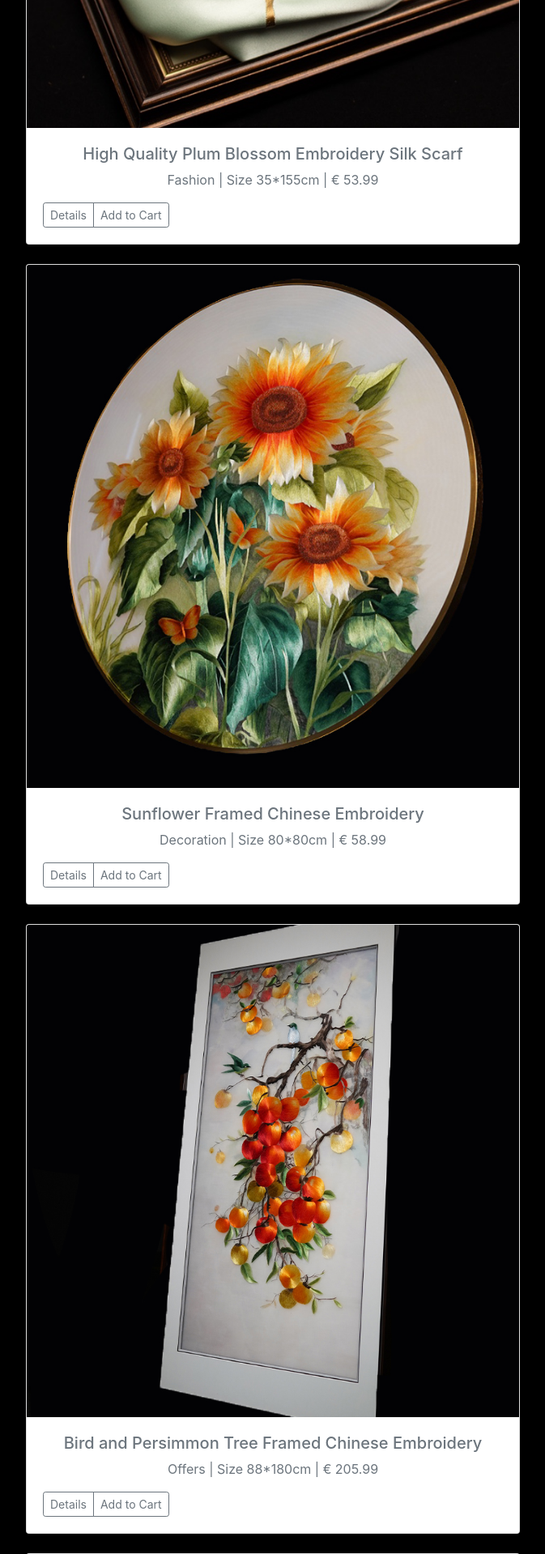
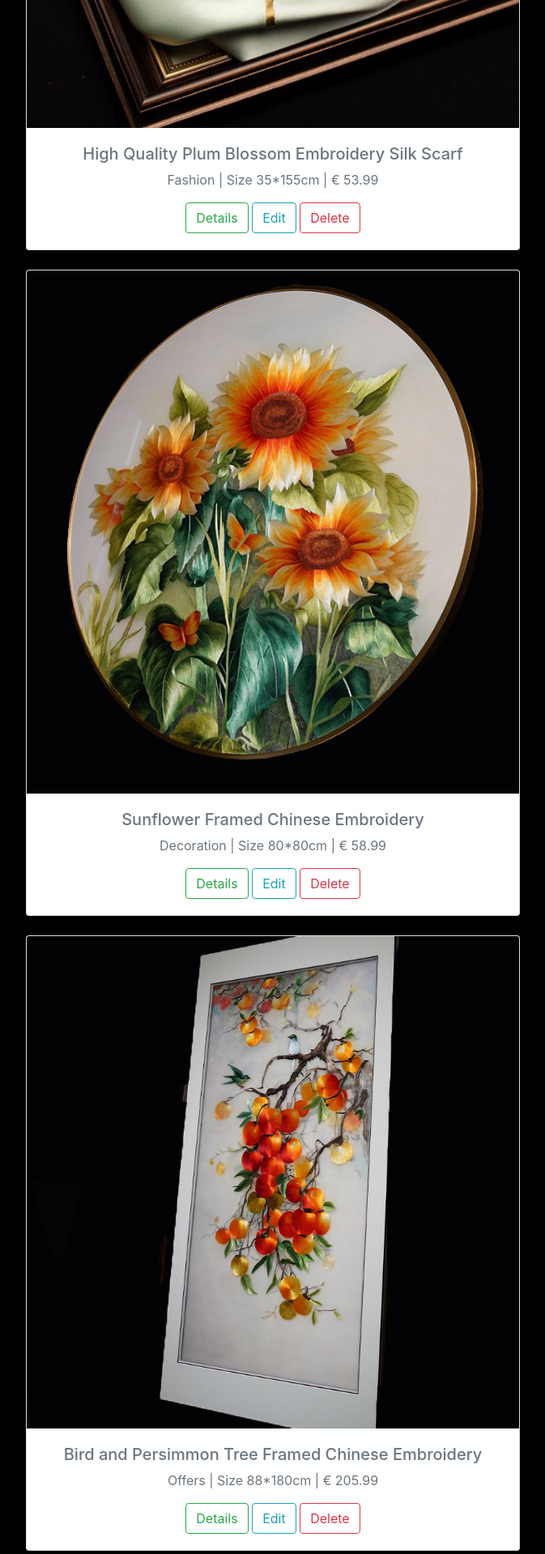
Before and after one commit to Code-Institute-Submissions/CrankyCat-Loves-Coding-CN-Embroidery_DecResub, a Django app: page /products/ in a window 1280 px wide. Shown: the part 585-2504 px from the top of the page at 81% size, without its empty margins (303-976 px from the left). Run offline with Django 3.2, Linux system fonts and the light colour scheme; the visitor is signed in with stand-in values (Sample User, id 1); data comes from the database, SQL or seed files in the repository; some libraries are stand-ins or nearby versions.

Commit message:
deleting products for product admin

```diff
--- a/products/templates/products/products.html
+++ b/products/templates/products/products.html
@@ -36,18 +36,20 @@
                     Size {{ product.size }} |
                     € {{ product.price }}
                   </p>
-                  <div class="d-flex justify-content-between align-items-center">
-                    <div class="btn-group">
-                      <button type="button" class="btn btn-sm btn-outline-secondary">
-                        <a
-                          href="{% url 'product_detail' product.id %}"
-                          class="text-secondary"
-                        >Details</a>
-                      </button>
 
-                      <button type="button" class="btn btn-sm btn-outline-secondary">Add to Cart</button>
+                  <div class="justify-content-between align-items-center">
+                    <div >
+                      <a class="btn btn-outline-success" href="{% url 'product_detail' product.id %}">Details</a>
+
+                      {% if request.user.is_superuser %}
+
+                        <a class="btn btn-outline-info" href="{% url 'edit_product' product.id %}">Edit</a>
+                        <a class="btn btn-outline-danger" href="{% url 'delete_product' product.id %}">Delete</a>
+
+                      {% endif %}
                     </div>
                   </div>
+
                 </div>
 
               </div>
--- a/products/urls.py
+++ b/products/urls.py
@@ -7,4 +7,9 @@ urlpatterns = [
     path('<int:product_id>/', views.product_detail, name='product_detail'),
     path('add/', views.add_product, name='add_product'),
     path('edit/<int:product_id>/', views.edit_product, name='edit_product'),
+    path(
+        'delete/<int:product_id>/',
+        views.delete_product,
+        name='delete_product'
+    ),
 ]
--- a/products/views.py
+++ b/products/views.py
@@ -135,3 +135,11 @@ def edit_product(request, product_id):
     }
 
     return render(request, template, context)
+
+
+def delete_product(request, product_id):
+    """ Delete a product from the store """
+    product = get_object_or_404(Product, pk=product_id)
+    product.delete()
+    messages.success(request, 'Product deleted!')
+    return redirect(reverse('products'))
```
Also changed, not shown: products/templates/products/add_item.html (+8 -1 lines), products/templates/products/product_detail.html (+2 -5 lines).
